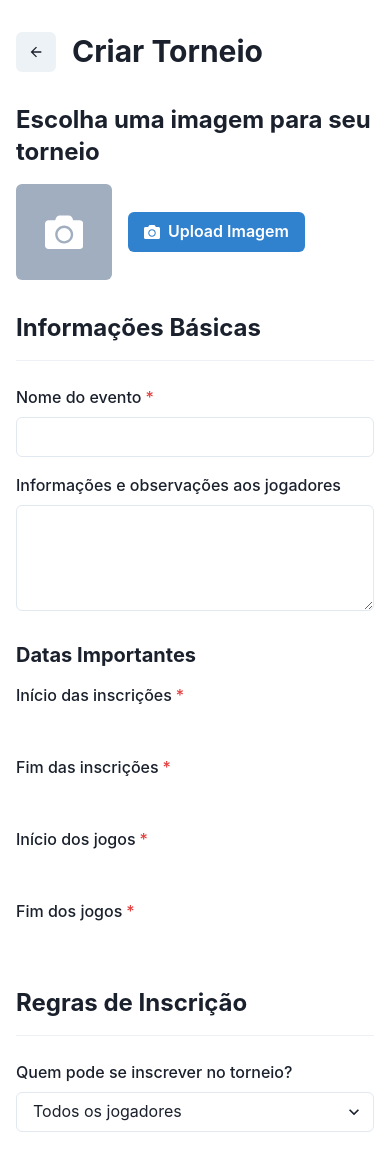
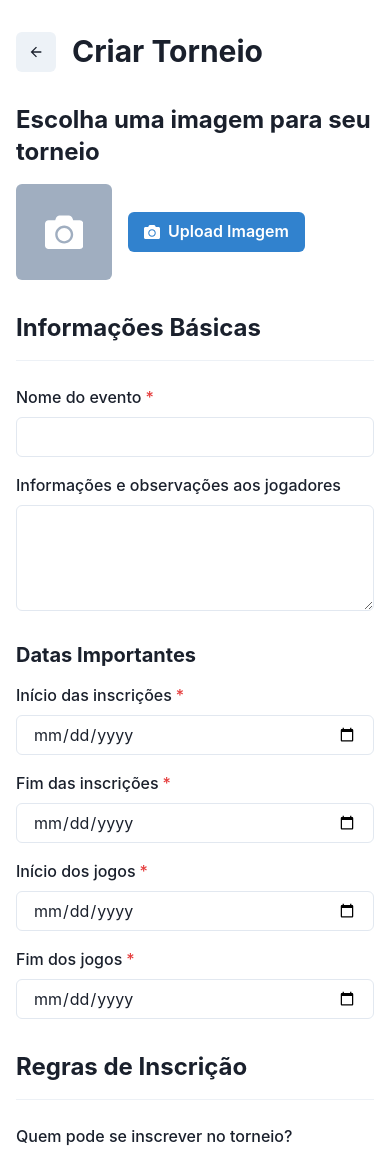
Before and after one commit to esportehub/esporte-hub-react-app, a Next.js app: page /tournaments/create in a window 390 px wide. Shown: the top 1151 px of the page. Built offline with nearby package versions, Linux system fonts and the light colour scheme.

Commit message:
:sparkles: estavel

```diff
--- /dev/null
+++ b/src/components/DateInput.tsx
@@ -0,0 +1,40 @@
+import { Input, FormControl, FormLabel } from '@chakra-ui/react';
+import { format, parseISO } from 'date-fns';
+
+interface DateInputProps {
+  label: string;
+  value: Date | string | null;
+  onChange: (event: React.ChangeEvent<HTMLInputElement>) => void;
+  dataMinima?: Date | string | null;
+}
+
+/*
+  Criei este DateInput personalizado para reaproveitarmos o componente, adicionarmos parametros
+  Como por exemplo, o que adicionei de dataMinima, para ser usado em casos necessários
+*/
+
+function DateInput({ label, value, onChange, dataMinima = null }: DateInputProps) {
+  // Converte o value para string no formato YYYY-MM-DD
+  const formattedValue = value
+    ? format(value instanceof Date ? value : parseISO(value), 'yyyy-MM-dd')
+    : '';
+
+  // Converte a data mínima para o formato YYYY-MM-DD
+  const minDateFormatted = dataMinima
+    ? format(dataMinima instanceof Date ? dataMinima : parseISO(dataMinima), 'yyyy-MM-dd')
+    : '';
+
+  return (
+    <FormControl isRequired>
+      <FormLabel>{label}</FormLabel>
+      <Input
+        type="date"
+        value={formattedValue}
+        onChange={onChange}
+        min={minDateFormatted}
+      />
+    </FormControl>
+  );
+}
+
+export default DateInput;
--- a/src/pages/login/index.tsx
+++ b/src/pages/login/index.tsx
@@ -22,12 +22,12 @@ import logo from "../../../src/assets/esporte-hub-logo.png";
 
 
 const LoginPage = () => {
+  const router = useRouter();
   const [email, setEmail] = useState<string>('');
   const [password, setPassword] = useState<string>('');
   const [showPassword, setShowPassword] = useState<boolean>(false);
   const [isLoading, setIsLoading] = useState<boolean>(false);
   const toast = useToast();
-  const router = useRouter();
 
   const handleLogin = async () => {
     setIsLoading(true);
@@ -103,7 +103,7 @@ const LoginPage = () => {
             justifyContent="center"
           >
             <Image
-            src={logo.src}
+              src={logo.src}
               alt="Logo"
               width={200}
               height={120}
@@ -158,7 +158,7 @@ const LoginPage = () => {
 
           <Box textAlign="right" mb={6}>
             <Link
-              href="/forgot-password"
+              onClick={() => router.push('/login/forgot-password')}
               color="blue.500"
               fontSize="sm"
             >
--- a/src/pages/me/profile/index.tsx
+++ b/src/pages/me/profile/index.tsx
@@ -121,7 +121,7 @@ const ProfilePage = () => {
   ];
 
   const profileButtons: ProfileButton[] = [
-    { icon: <IoPersonSharp color="blue.500" />, label: 'Dados Pessoais', action: () => router.push('/profile/personal-data') },
+    { icon: <IoPersonSharp color="blue.500" />, label: 'Dados Pessoais', action: () => router.push('/me/profile/personal-data') },
     { icon: <ChevronRightIcon boxSize={6} color="blue.500" />, label: 'Sair', action: handleLogout }
   ];
 
--- a/src/pages/tournaments/create/index.tsx
+++ b/src/pages/tournaments/create/index.tsx
@@ -42,6 +42,7 @@ import { format } from 'date-fns';
 import { ptBR } from 'date-fns/locale';
 import { FaCamera } from 'react-icons/fa';
 import { useRouter } from 'next/router';
+import DateInput from '../../../components/DateInput'
 
 interface FormData {
   eventName: string;
@@ -250,41 +251,31 @@ const TournamentCreationPage: React.FC = () => {
         </Heading>
 
         <Grid templateColumns={{ base: '1fr', md: '1fr 1fr' }} gap={4} mb={4}>
-          <FormControl isRequired>
-            <FormLabel>Início das inscrições</FormLabel>
-            <DatePicker
-              selected={formData.registrationStart}
-              onChange={(date) => handleDateChange('registrationStart', date)}
-              locale={ptBR}
-            />
-          </FormControl>
+          <DateInput
+            label="Início das inscrições"
+            value={formData.registrationStart}
+            onChange={(e: any) => handleDateChange('registrationStart', e.target.value)}
+            dataMinima={new Date()}
+          />
 
-          <FormControl isRequired>
-            <FormLabel>Fim das inscrições</FormLabel>
-            <DatePicker
-              selected={formData.registrationEnd}
-              onChange={(date) => handleDateChange('registrationEnd', date)}
-              locale={ptBR}
-            />
-          </FormControl>
+          <DateInput
+            label="Fim das inscrições"
+            value={formData.registrationEnd}
+            onChange={(e: any) => handleDateChange('registrationEnd', e.target.value)}
+          />
 
-          <FormControl isRequired>
-            <FormLabel>Início dos jogos</FormLabel>
-            <DatePicker
-              selected={formData.tournamentStart}
-              onChange={(date) => handleDateChange('tournamentStart', date)}
-              locale={ptBR}
-            />
-          </FormControl>
+          <DateInput
+            label="Início dos jogos"
+            value={formData.tournamentStart}
+            onChange={(e: any) => handleDateChange('tournamentStart', e.target.value)}
+          />
 
-          <FormControl isRequired>
-            <FormLabel>Fim dos jogos</FormLabel>
-            <DatePicker
-              selected={formData.tournamentEnd}
-              onChange={(date) => handleDateChange('tournamentEnd', date)}
-              locale={ptBR}
-            />
-          </FormControl>
+
+          <DateInput
+            label="Fim dos jogos"
+            value={formData.tournamentEnd}
+            onChange={(e: any) => handleDateChange('tournamentEnd', e.target.value)}
+          />
         </Grid>
 
         {/* Registration Rules */}
--- a/src/pages/tournaments/index.tsx
+++ b/src/pages/tournaments/index.tsx
@@ -333,7 +333,7 @@ const AllTournamentsPage = () => {
           <IconButton
             aria-label="Voltar"
             icon={<ChevronLeftIcon />}
-            onClick={() => router.push('/')}
+            onClick={() => router.back}
             mr={4}
           />
           <Heading size="lg" flex="1">
```
Also changed, not shown: src/pages/home/index.tsx (+4 -4 lines), src/pages/login/forgot-password/index.tsx (renamed from src/pages/login/forgot-password/forgot-password.tsx, +5 -10 lines), src/pages/me/profile/personal-data/index.tsx (+5 -6 lines), src/pages/tournament/calendar/index.tsx (renamed from src/pages/tournament/calendar/tournament-calendar.tsx), src/pages/tournament/categories/selection/index.tsx (renamed from src/pages/tournament/categories/selection/tournament-categories-selection.tsx), src/pages/tournament/groups/index.tsx (renamed from src/pages/tournament/groups/tournament-groups.tsx), src/pages/tournament/keys/index.tsx (renamed from src/pages/tournament/keys/tournament-keys.tsx).
